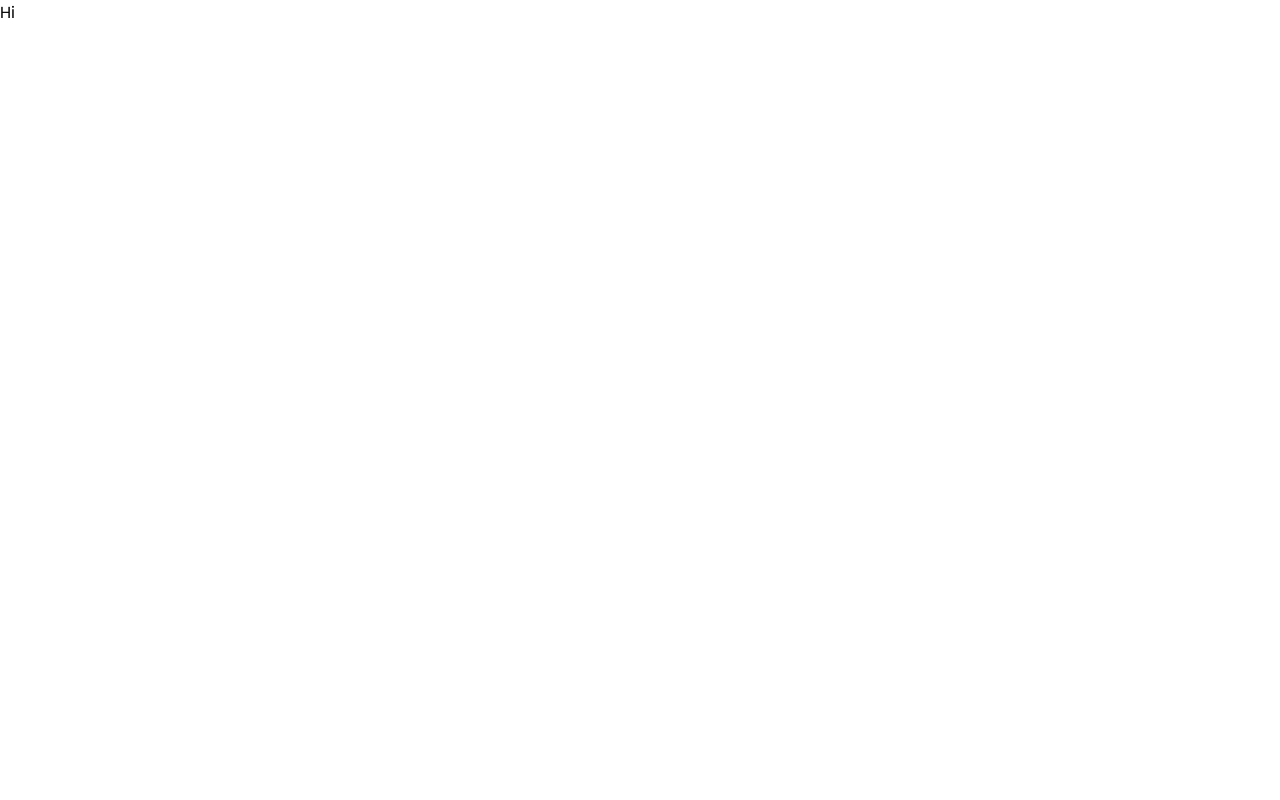
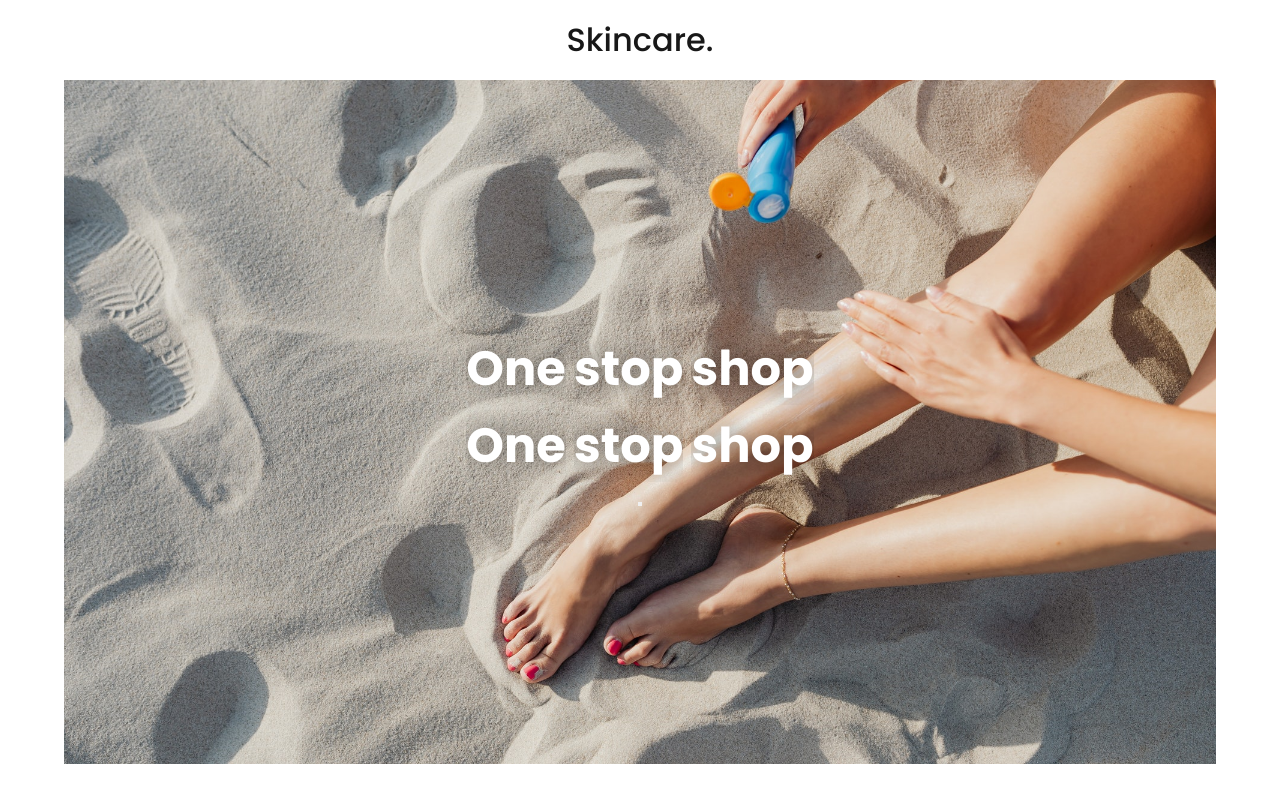
Before and after one commit to dominikjakobsze/Animations, a plain HTML site: page TextAnimate/index.html in a window 1280 px wide. Drawn offline with nearby package versions, Linux system fonts and the light colour scheme.

Commit message:
styling CTA 1/x

```diff
--- a/TextAnimate/index.html
+++ b/TextAnimate/index.html
@@ -11,7 +11,30 @@
     <link rel="stylesheet" href="./style.css">
 </head>
 <body>
-Hi
+<nav class="nav-container">
+    <div class="nav"><h1>Skincare.</h1></div>
+</nav>
+<section class="hero">
+    <img class="hero-img" alt="img" src="./assets/hero.jpg"/>
+    <div class="hero-cta">
+        <div class="hero-cta--up">
+            <h4><span>One</span></h4>
+            <h4><span>stop</span></h4>
+            <h4><span>shop</span></h4>
+        </div>
+        <div class="hero-cta--down">
+            <h4><span>One</span></h4>
+            <h4><span>stop</span></h4>
+            <h4><span>shop</span></h4>
+        </div>
+        <div class="hero-cta-button-container">
+            <button class="cta-button"></button>
+        </div>
+    </div>
+</section>
+<script src="https://cdnjs.cloudflare.com/ajax/libs/gsap/3.12.5/gsap.min.js"
+        integrity="sha512-7eHRwcbYkK4d9g/6tD/mhkf++eoTHwpNM9woBxtPUBWm67zeAfFC+HrdoE2GanKeocly/VxeLvIqwvCdk7qScg=="
+        crossorigin="anonymous" referrerpolicy="no-referrer"></script>
 <script src="./app.js"></script>
 </body>
 </html>
--- a/TextAnimate/style.css
+++ b/TextAnimate/style.css
@@ -3,8 +3,107 @@
     padding: 0;
     min-width: 0;
     min-height: 0;
-    box-sizing: border-box;
+    box-sizing: border-box !important;
     font-family: "Poppins", serif;
+}
+
+.nav-container {
+    height: 10dvh;
+    display: flex;
+    flex-direction: row;
+    flex-wrap: nowrap;
+    justify-content: center;
+    align-items: center;
+    align-content: center;
+    width: 100%;
+    overflow: hidden;
+
+    .nav {
+        flex: 0 0 100%;
+        height: 100%;
+        max-height: 100%;
+        display: flex;
+        flex-direction: row;
+        flex-wrap: nowrap;
+        justify-content: center;
+        align-items: center;
+        align-content: center;
+        overflow: hidden;
+        padding: 1rem 1rem;
+
+        h1 {
+            font-size: 2rem;
+            font-weight: 500;
+            flex: 0 0 auto;
+            color: #181818;
+        }
+    }
+}
+
+.hero {
+    width: 100%;
+    height: 90dvh;
+    overflow: hidden;
+    position: relative;
+    z-index: 10;
+    display: flex;
+    flex-direction: row;
+    flex-wrap: nowrap;
+    justify-content: center;
+    align-items: start;
+    align-content: center;
+
+    .hero-img {
+        position: absolute;
+        top: 0;
+        left: 50%;
+        transform: translate(-50%, 0);
+        width: 90%;
+        height: 95%;
+        object-fit: cover;
+        object-position: center;
+        z-index: 20;
+    }
+
+    .hero-cta {
+        position: relative;
+        z-index: 30;
+        flex: 0 0 90%;
+        height: 95%;
+        display: flex;
+        flex-direction: row;
+        flex-wrap: wrap;
+        justify-content: center;
+        align-items: center;
+        align-content: center;
+        gap: 0.3rem;
+
+        .hero-cta--up, .hero-cta--down {
+            flex: 0 0 100%;
+            display: flex;
+            flex-direction: row;
+            flex-wrap: wrap;
+            justify-content: center;
+            align-items: center;
+            align-content: center;
+            color: white;
+            gap: 0.5rem;
+            font-size: 3rem;
+            text-shadow: rgba(0, 0, 0, 0.4) 0 0 20px;
+
+            h4 {
+                flex: 0 0 auto;
+                overflow: hidden;
+
+                span {
+                    display: inline;
+                    position: relative;
+                    left: 0;
+                }
+            }
+        }
+
+    }
 }
 
 /* Małe ekrany (smartfony) */
```
